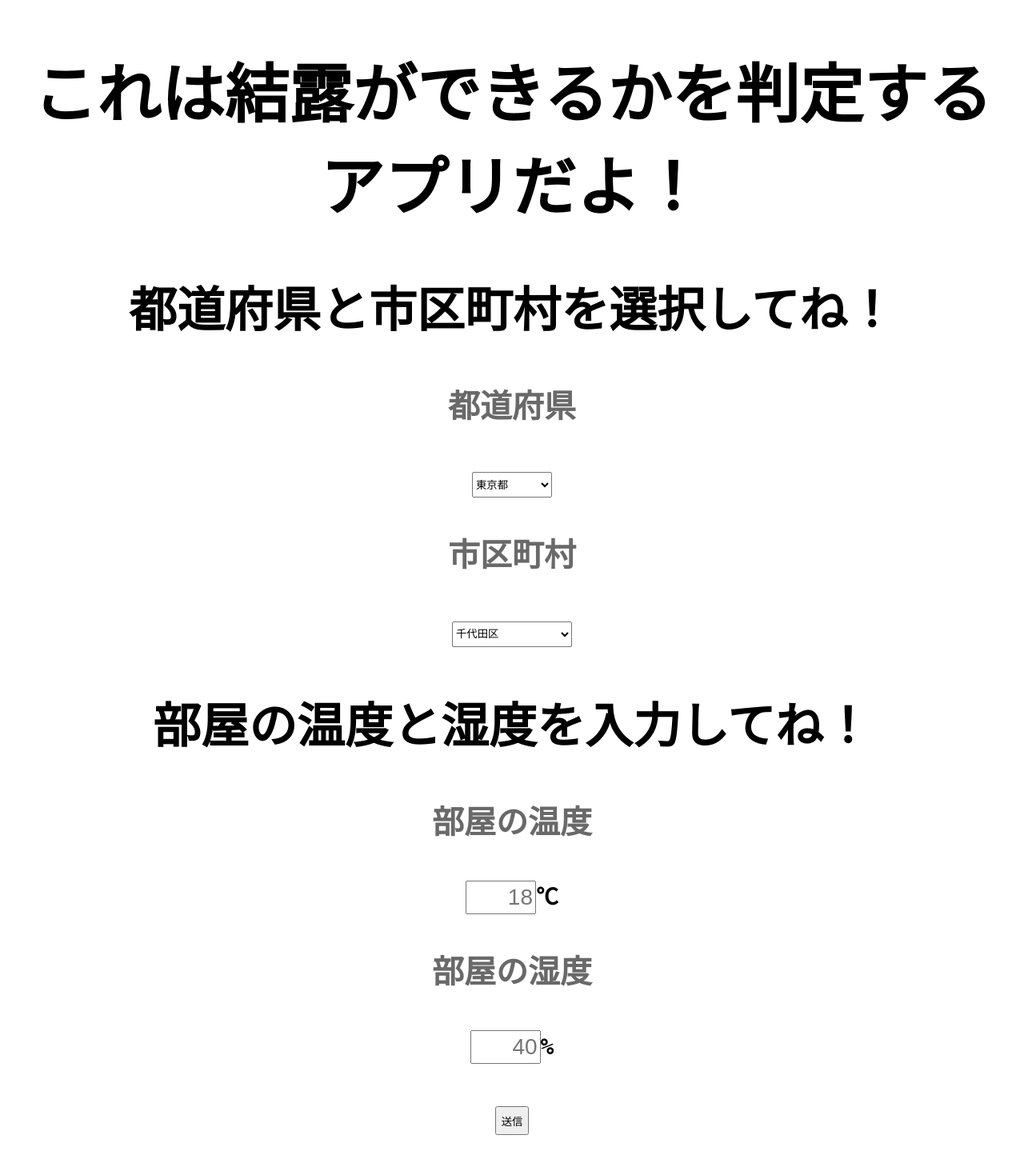
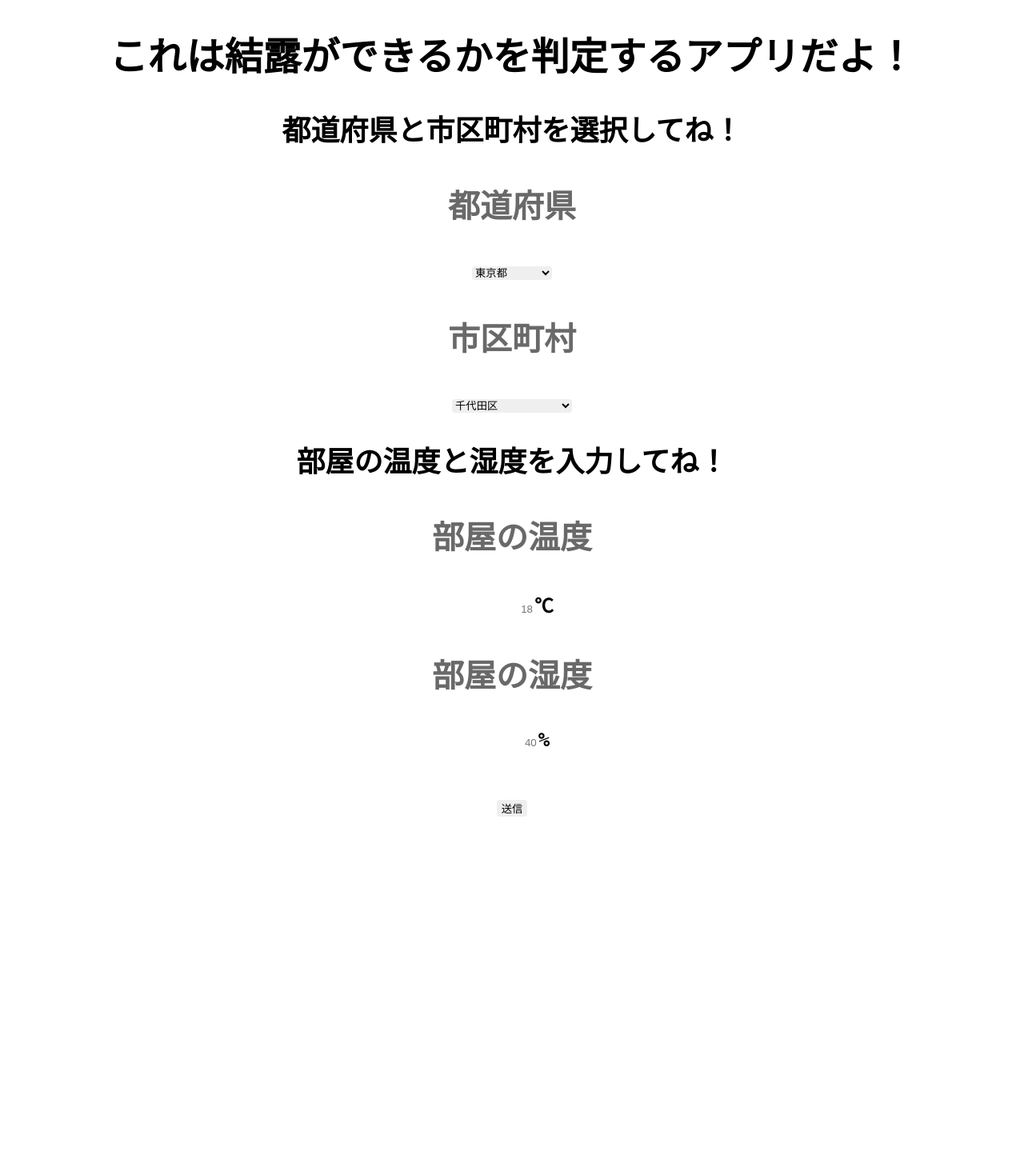
Before and after one commit to kadesh-kk/humidity-bot, a Flask app: page / in a window 1280 px wide. Shown: the whole page at 80% size. After the commit the page ends 1021 px from the top, so only its background shows below. Run offline with Flask 2, Linux system fonts and the light colour scheme.

Commit message:
Add files via upload

```diff
--- a/static/css/style.css
+++ b/static/css/style.css
@@ -1,16 +1,26 @@
 body {
     font-family: 'Consolas', 'Noto Sans JP', '游ゴシック', 'Hiragino Sans','Helvetica Neue', 'メイリオ', 'sans-serif';
-    font-size: 2.5em;
+    font-size: 1.5em;
 }
+
+select {
+    border: 1px;
+    border-radius: 4px;
+    box-sizing: border-box;
+}
+
+input {
+    border: 1px;
+    border-radius: 4px;
+    box-sizing: border-box;
+}
+
 
 p {
     font-size: 40px;
     color: rgb(105,105,105);
 }
 
-input {
-    height: 36px;
-}
 
 div {
     text-align:center;
@@ -18,20 +28,19 @@ div {
 
 #prefectures {
     width: 100px;
-    height: 32px;
 }
 
 #city {
     width: 150px;
-    height: 32px;
 }
 
 .integer_type {
     text-align: right;
     width: 80px;
-    font-size: 28px;
 }
 
-.b_integer {
-    font-size: 28px;
+.submit_type {
+    border: 1px;
+    border-radius: 4px;
+    box-sizing: border-box;
 }
```
